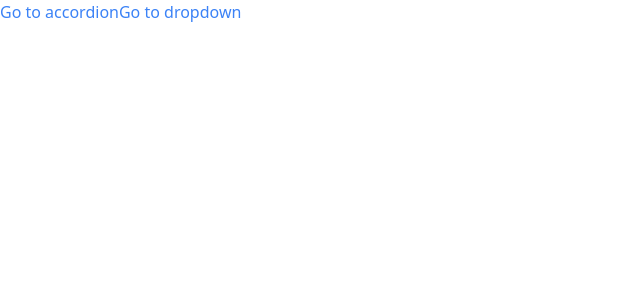
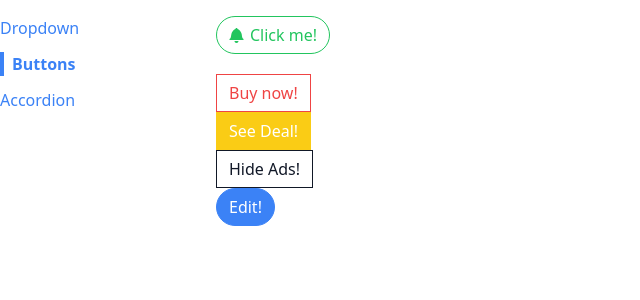
Before and after one commit to uzaircode/comps, a React (Create React App) app: page /buttons in a window 1280 px wide. Shown: the top 300 px of the page, without its empty margins (0-640 px from the left). Built offline with nearby package versions, Linux system fonts and the light colour scheme.

Commit message:
Adding a Sidebar Component

```diff
--- a/src/App.js
+++ b/src/App.js
@@ -1,19 +1,22 @@
-import Link from './components/Link';
+import Sidebar from './components/Sidebar';
 import Route from './components/Route';
 import AccordionPage from './pages/AccordionPage';
 import DropdownPage from './pages/DropdownPage';
+import ButtonPage from './pages/ButtonPage';
 
 function App() {
   return (
-    <div>
-      <Link to="/accordion">Go to accordion</Link>
-      <Link to="/dropdown">Go to dropdown</Link>
-      <div>
+    <div className="container mx-auto grid grid-cols-6 gap-4 mt-4">
+      <Sidebar />
+      <div className="col-span-5">
         <Route path="/accordion">
           <AccordionPage />
         </Route>
-        <Route path="/dropdown">
+        <Route path="/">
           <DropdownPage />
+        </Route>
+        <Route path="/buttons">
+          <ButtonPage />
         </Route>
       </div>
     </div>
--- a/src/components/Link.js
+++ b/src/components/Link.js
@@ -1,10 +1,14 @@
 import classNames from 'classnames';
 import useNavigation from '../hooks/use-navigation';
 
-function Link({ to, children }) {
-  const { navigate } = useNavigation();
+function Link({ to, children, className, activeClassName }) {
+  const { navigate, currentPath } = useNavigation();
 
-  const classes = classNames('text-blue-500');
+  const classes = classNames(
+    'text-blue-500',
+    className,
+    currentPath === to && activeClassName
+  );
 
   // Enable tab command key for both mac & window
   const handleClick = (event) => {
--- /dev/null
+++ b/src/components/Sidebar.js
@@ -0,0 +1,39 @@
+import Link from './Link';
+
+function Sidebar() {
+  const links = [
+    {
+      label: 'Dropdown',
+      path: '/',
+    },
+    {
+      label: 'Buttons',
+      path: '/buttons',
+    },
+    {
+      label: 'Accordion',
+      path: '/accordion',
+    },
+  ];
+
+  const renderedLinks = links.map((link) => {
+    return (
+      <Link
+        key={link.label}
+        to={link.path}
+        className="mb-3"
+        activeClassName="font-bold border-l-4 border-blue-500 pl-2"
+      >
+        {link.label}
+      </Link>
+    );
+  });
+
+  return (
+    <div className="sticky top-0 overflow-y-scroll flex flex-col items-start">
+      {renderedLinks}
+    </div>
+  );
+}
+
+export default Sidebar;
--- a/src/pages/ButtonPage.js
+++ b/src/pages/ButtonPage.js
@@ -2,9 +2,8 @@ import { GoBell } from 'react-icons/go';
 import Button from '../components/Button';
 
 function ButtonPage() {
-  const handleClick = () => {
-    console.log('Click!');
-  };
+  const handleClick = () => {};
+
   return (
     <div>
       <div>
```
